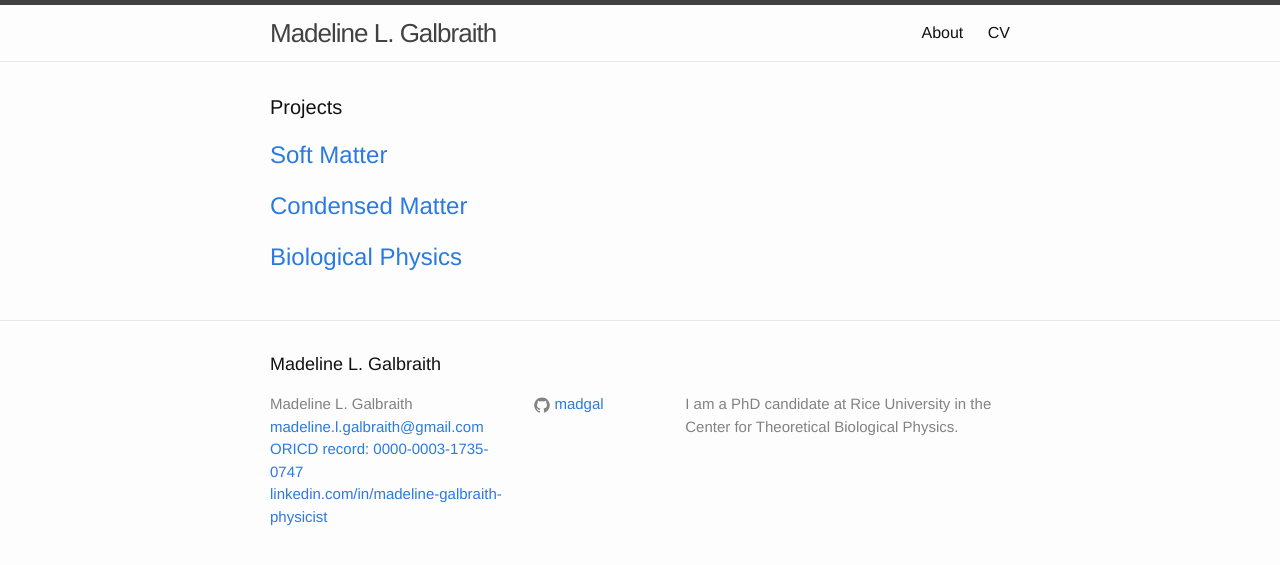
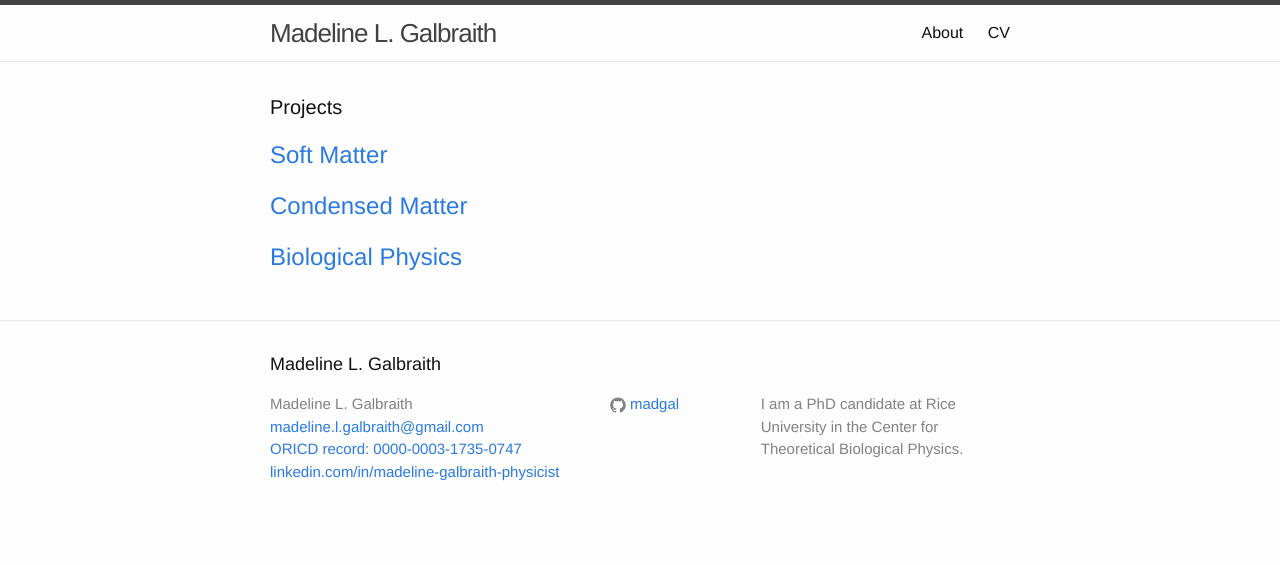
Before and after one commit to madgal/madgal.github.io, a Jekyll site: the page built from index.html, in a window 1280 px wide. Shown: the top 565 px of the page. Built offline with Jekyll 4.4.1, drawn with Linux system fonts in a browser that asks for light colours.

Commit message:
Update _layout.scss

```diff
--- a/_sass/_layout.scss
+++ b/_sass/_layout.scss
@@ -127,8 +127,8 @@
 }
 
 .footer-col-1 {
-    width: -webkit-calc(35% - (#{$spacing-unit} / 2));
-    width:         calc(35% - (#{$spacing-unit} / 2));
+    width: -webkit-calc(45% - (#{$spacing-unit} / 2));
+    width:         calc(45% - (#{$spacing-unit} / 2));
 }
 
 .footer-col-2 {
@@ -137,8 +137,8 @@
 }
 
 .footer-col-3 {
-    width: -webkit-calc(45% - (#{$spacing-unit} / 2));
-    width:         calc(45% - (#{$spacing-unit} / 2));
+    width: -webkit-calc(35% - (#{$spacing-unit} / 2));
+    width:         calc(35% - (#{$spacing-unit} / 2));
 }
 
 @include media-query($on-laptop) {
```
